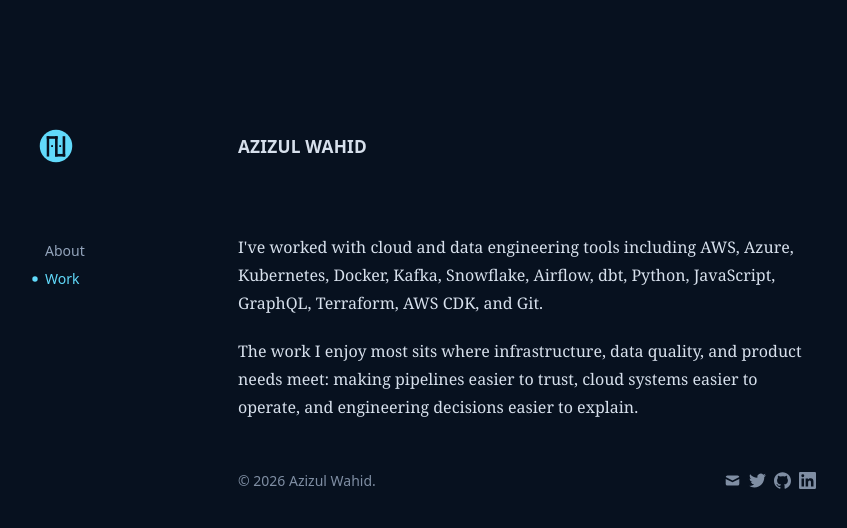
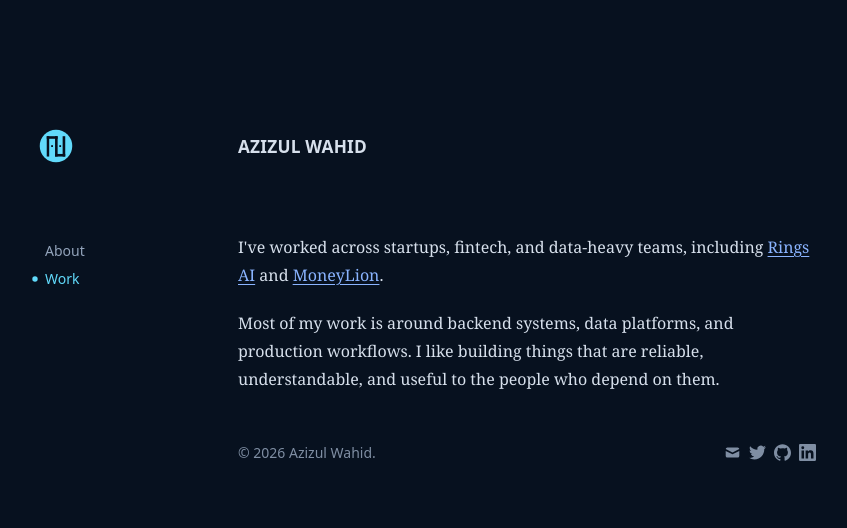
Before and after one commit to azizulwahid/azizulwahid.com, a Next.js app: page /work in a window 1280 px wide. Shown: the top 528 px of the page, without its empty margins (122-969 px from the left). Built offline with nearby package versions, Linux system fonts and the light colour scheme.

Commit message:
Update work copy

```diff
--- a/app/work/page.tsx
+++ b/app/work/page.tsx
@@ -1,32 +1,15 @@
-const technologies = [
-  "AWS",
-  "Azure",
-  "Kubernetes",
-  "Docker",
-  "Kafka",
-  "Snowflake",
-  "Airflow",
-  "dbt",
-  "Python",
-  "JavaScript",
-  "GraphQL",
-  "Terraform",
-  "AWS CDK",
-  "Git"
-];
-
 export default function Work() {
   return (
     <section>
       <p>
-        I&apos;ve worked with cloud and data engineering tools including{" "}
-        {technologies.slice(0, -1).join(", ")}, and{" "}
-        {technologies[technologies.length - 1]}.
+        I&apos;ve worked across startups, fintech, and data-heavy teams,
+        including <a href="https://www.rings.ai/">Rings AI</a> and{" "}
+        <a href="https://www.moneylion.com/">MoneyLion</a>.
       </p>
       <p>
-        The work I enjoy most sits where infrastructure, data quality, and
-        product needs meet: making pipelines easier to trust, cloud systems
-        easier to operate, and engineering decisions easier to explain.
+        Most of my work is around backend systems, data platforms, and
+        production workflows. I like building things that are reliable,
+        understandable, and useful to the people who depend on them.
       </p>
     </section>
   );
```
